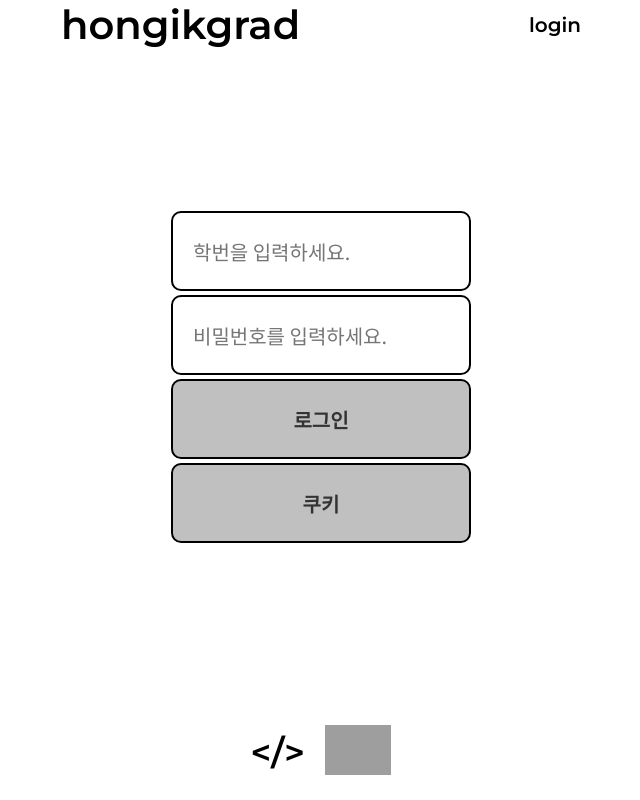
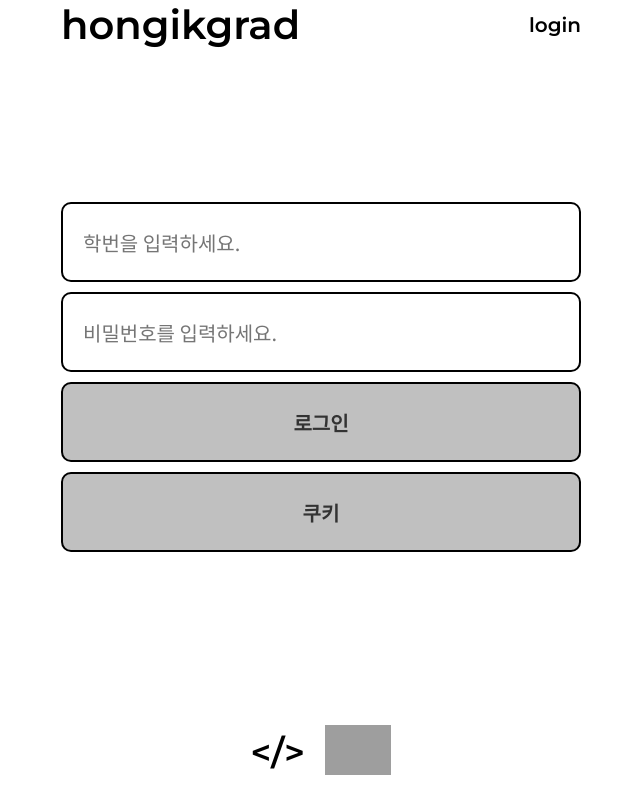
Before and after one commit to hongikgrad/hongikgrad.github.io, a React (Create React App) app: page /login in a window 1280 px wide. Shown: the whole page, without its empty margins (319-959 px from the left). Built offline with nearby package versions, Linux system fonts and the light colour scheme; no server answers; grey boxes are pictures that could not be loaded; a web font is replaced by a local one.

Commit message:
[feat] 로그인 구성 컴포넌트 변경 및 redux 사용

```diff
--- a/src/components/Login.tsx
+++ b/src/components/Login.tsx
@@ -8,79 +8,20 @@ import * as config from "../config";
 import { useNavigate } from "react-router";
 import { loginUser } from "../modules/auth";
 import Spinner from "./Spinner";
+import Input from "./input/Input";
+import Button from "./button/Button";
+import { Stack } from "@mui/material";
 
 const BASE_URL = config.API_BASE_URL as string;
 
 export interface LoginProps {}
 
-const LoginBlock = styled.form`
+const LoginWrapper = styled.form`
   display: flex;
   flex-direction: column;
   justify-content: center;
   align-items: center;
   margin: 0.1rem;
-`;
-
-const InputBlock = styled.span`
-  display: flex;
-  flex-direction: column;
-  font-size: 1rem;
-`;
-
-const StyledInput = styled.input`
-  width: 15rem;
-  height: 4rem;
-  margin: 0.1rem;
-  border: 0.1rem black solid;
-  font-size: inherit;
-  font-family: "Noto Sans KR", sans-serif;
-
-  padding: 1rem;
-
-  ::-webkit-input-placeholder {
-    transition: all 1s, color 0.5s;
-  }
-
-  ::placeholder {
-    opacity: 1;
-  }
-
-  :focus {
-    ::-webkit-input-placeholder {
-      transition: all 1s, color 0.5s;
-      color: transparent;
-    }
-  }
-
-  :hover {
-    ::-webkit-input-placeholder {
-      transition: all 1.5s, color 0.5s;
-      opacity: 0.3;
-    }
-  }
-
-  border-radius: 0.5rem;
-`;
-
-const StyledButton = styled.button`
-  width: 15rem;
-  height: 4rem;
-  margin: 0.1rem;
-  border: 0.1rem black solid;
-
-  cursor: pointer;
-  color: #333;
-  transition: all 0.9s, color 0.3s;
-  font-size: inherit;
-  :hover {
-    box-shadow: 15rem 0 0 0 rgba(0, 0, 0, 1) inset;
-    color: #ffe;
-  }
-
-  background-color: #c0c0c0;
-
-  font-weight: 700;
-  border-radius: 0.5rem;
 `;
 
 export default function Login(props: LoginProps) {
@@ -100,13 +41,13 @@ export default function Login(props: LoginProps) {
       withCredentials: true,
     };
 
-    const request = axios
+    axios
       .post(BASE_URL + "/auth/token", data, config)
       .then((res) => {
         setLoading(false);
         if (res.status == 200) {
-          dispatch(loginUser(res.data.id));
-          navigate("/result");
+          dispatch(loginUser());
+          navigate(-1);
         } else {
           setAuthAlert(true);
         }
@@ -136,32 +77,38 @@ export default function Login(props: LoginProps) {
   };
 
   return (
-    <React.Fragment>
+    <>
       {loading ? (
         <Spinner />
       ) : (
-        <React.Fragment>
-          <LoginBlock onSubmit={onSubmitHandler}>
-            <InputBlock>
-              <StyledInput
+        <>
+          <LoginWrapper onSubmit={onSubmitHandler}>
+            <Stack direction="column" spacing="0.5rem">
+              <Input
                 tabIndex={1}
+                width={26}
                 placeholder="학번을 입력하세요."
                 onChange={onIdHandler}
               />
-              <StyledInput
+              <Input
                 tabIndex={2}
+                width={26}
                 type="password"
                 placeholder="비밀번호를 입력하세요."
                 onChange={onPwHandler}
               />
-              <StyledButton type="submit" tabIndex={3}>
+              <Button type="submit" tabIndex={3} width={26}>
                 로그인
-              </StyledButton>
-              <StyledButton type="button" onClick={onCookieCheckHandler}>
+              </Button>
+              <Button
+                type="button"
+                tabIndex={4}
+                onClick={onCookieCheckHandler}
+                width={26}>
                 쿠키
-              </StyledButton>
-            </InputBlock>
-          </LoginBlock>
+              </Button>
+            </Stack>
+          </LoginWrapper>
           {authAlert && (
             <React.Fragment>
               <br />
@@ -171,8 +118,8 @@ export default function Login(props: LoginProps) {
               </div>
             </React.Fragment>
           )}
-        </React.Fragment>
+        </>
       )}
-    </React.Fragment>
+    </>
   );
 }
```
